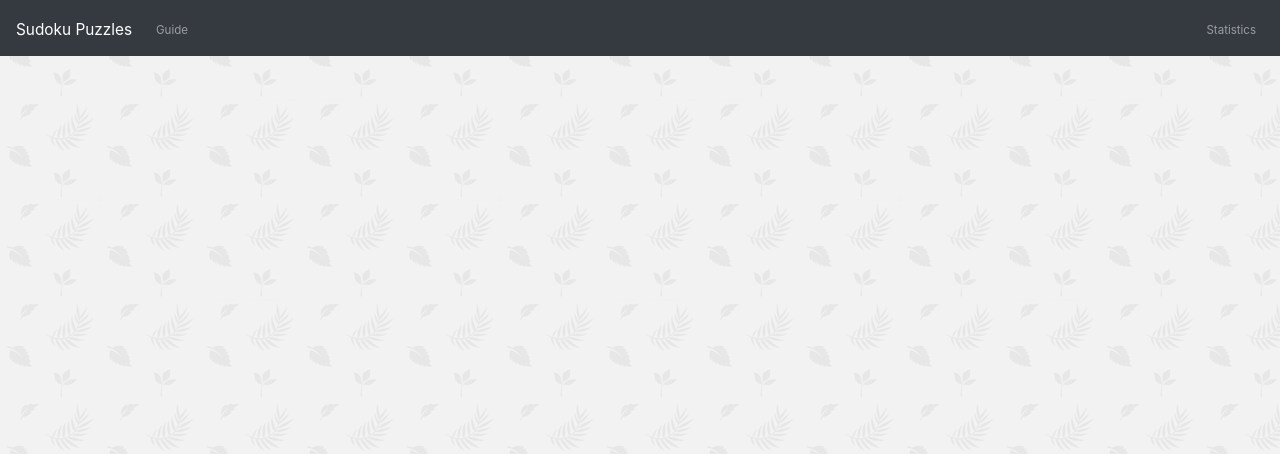
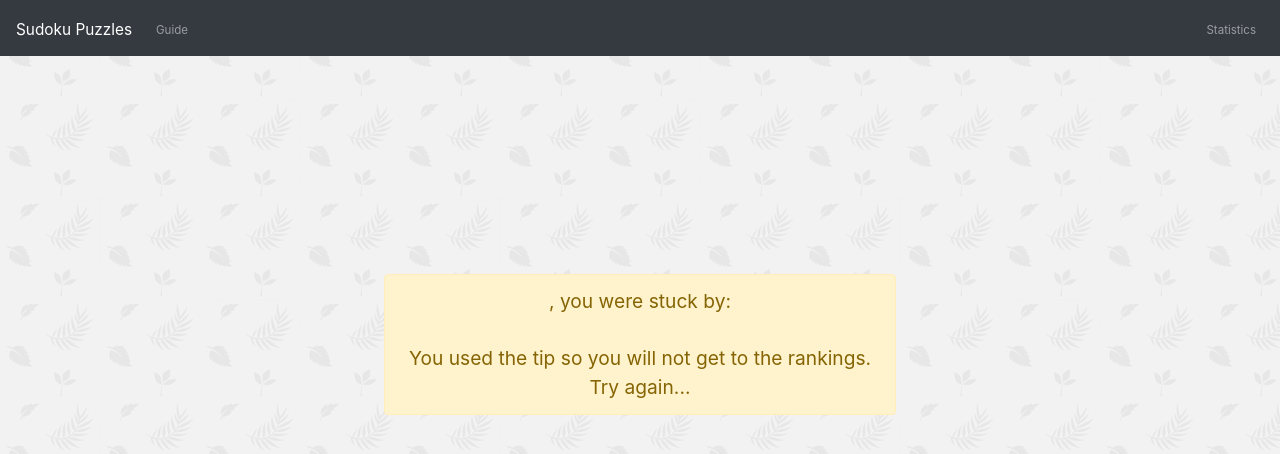
Before and after one commit to hubertstruminski/sudoku, a React (Create React App) app in the folder sudoku-react-js/: page /resultTip in a window 1280 px wide. Shown: the top 454 px of the page. Built offline with nearby package versions, Linux system fonts and the light colour scheme.

Commit message:
add processBoard algorithm for Sudoku component

```diff
--- a/sudoku-react-js/src/App.css
+++ b/sudoku-react-js/src/App.css
@@ -122,7 +122,7 @@
 
 .redFont {
   color: red;
-  margin-top: 30%;
+  margin-top: 43.5%;
   font-size: 1vw;
 }
 
@@ -145,3 +145,12 @@
 .menuSize {
   font-size: 0.9vw;
 }
+
+.sizeDivWarning {
+  width: 40%;
+  min-height: 30%;
+  margin-top: 17%;
+  margin-left: auto;
+  margin-right: auto;
+  font-size: 1.5vw;
+}
--- a/sudoku-react-js/src/App.js
+++ b/sudoku-react-js/src/App.js
@@ -20,7 +20,7 @@ function App() {
           <Route exact path="/" component={Sudoku} />
           <Route exact path="/sudoku" component={Sudoku} />
           <Route exact path="/sudoku/result" component={Result} />
-          <Route exact path="/sudoku/resultTip" component={ResultTip} />
+          <Route exact path="/resultTip" component={ResultTip} />
 
           <Route exact path="/guide" component={Guide} />
           <Route exact path="/statistics" component={Statistics} />
--- a/sudoku-react-js/src/actions/resultActions.js
+++ b/sudoku-react-js/src/actions/resultActions.js
@@ -10,12 +10,9 @@ export const checkResult = (boardCheck, time, userName, isTip, history) => async
     history.push("/sudoku/result");
 }
 
-export const checkResultTip = (time, userName, isTip, history) => async dispatch => {
-    console.log(time);
-    console.log(userName);
-    console.log(isTip);
-    const response = await axios.post(`/sudoku/resultTip/${userName}/${isTip}`, time);
-    history.push("/sudoku/resultTip");
+export const checkResultTip = (time, userName, history) => async dispatch => {
+    const response = await axios.post(`/sudoku/resultTip/${userName}`, time);
+    history.push("/resultTip");
     dispatch({
         type: GET_RESULT,
         payload: response.data
--- a/sudoku-react-js/src/components/ResultTip.js
+++ b/sudoku-react-js/src/components/ResultTip.js
@@ -1,11 +1,32 @@
 import React from 'react';
+import { connect } from 'react-redux';
+import PropTypes from 'prop-types';
 
 class ResultTip extends React.Component {
+
     render() {
+        const { result } = this.props;
+        let time = result[0];
+        let userName = result[1];
         return (
-            <div>Result Tip</div>
+            <div className="alert alert-warning sizeDivWarning">
+                { userName }, you were stuck by: { time }
+                <br />
+                <br />
+                You used the tip so you will not get to the rankings.
+                <br />
+                Try again...
+            </div>
         );
     }
 }
 
-export default ResultTip;
+ResultTip.propTypes = {
+    result: PropTypes.array
+}
+
+const mapStateToProps = state => ({
+    result: state.result
+})
+
+export default connect(mapStateToProps, {  })(ResultTip);
--- a/sudoku-react-js/src/components/Sudoku.js
+++ b/sudoku-react-js/src/components/Sudoku.js
@@ -21,6 +21,8 @@ class Sudoku extends React.Component {
             invalidUserName: false
         }
         this.timerRef = React.createRef();
+
+        this.divs = [];
 
         this.giveTip = this.giveTip.bind(this);
         this.onKey = this.onKey.bind(this);
@@ -63,6 +65,7 @@ class Sudoku extends React.Component {
     createBoard = (...table) => {
         let result = [];
         let { isBlackFont, isRedFont } = this.state;
+        let x = 0;
 
         for(let i=0; i<table.length; i++) {
             for(let j=0; j<table[i].length; j++) {
@@ -71,7 +74,7 @@ class Sudoku extends React.Component {
                     if(table[i][j][k] === 0) {
                         children.push(<div
                                         key={table[0][j][k]}
-                                        ref={(el) => this.divRef = el}
+                                        ref={(el) => {this.divs[x++] = el}}
                                         className={[isBlackFont && 'square-black', isRedFont && 'square']
                                                     .filter(e => !!e).join(' ')}
                                         contentEditable="true"
@@ -81,7 +84,7 @@ class Sudoku extends React.Component {
                     } else {
                         children.push(<div
                                         key={table[0][j][k]}
-                                        ref={(el) => this.divRef = el}
+                                        ref={(el) => {this.divs[x++] = el}}
                                         className={[isBlackFont && 'square-black', isRedFont && 'square']
                                                     .filter(e => !!e).join(' ')}
                                         onKeyDown={this.onKey}
@@ -110,6 +113,7 @@ class Sudoku extends React.Component {
     }
 
     checkBoard(e) {
+        e.preventDefault();
 
         if(this.state.username.length === 0) {
             this.setState({ invalidUserName: true });
@@ -120,15 +124,39 @@ class Sudoku extends React.Component {
         this.timerRef.current.stopTime();
 
         let time = this.state.time[0];
-
         let userName = this.state.username;
 
+        let fullFilledBoard = this.divs;
+        let processedBoard = this.processBoard(fullFilledBoard);
+
         if(isTip) {
-            this.props.checkResultTip(time, userName, isTip, this.state.history);
+            this.props.checkResultTip(time, userName, this.props.history);
         } else {
-            const { board } = this.props;
-            // this.props.checkResult()
+            let fullFilledBoard = this.state.divs;
         }
+    }
+
+    create2DArray(rows) {
+        var array = [];
+        for (var i=0;i<rows;i++) {
+           array[i] = [];
+        }
+        return array;
+      }
+
+    processBoard(...table) {
+        let result = this.create2DArray(9);
+        let rows = 0;
+        let columns = 0;
+        for(let i=0; i<81; i++) {
+            if(columns === 9) {
+                columns = 0;
+                rows++;
+            }
+            result[rows][columns] = table[0][i].innerText;
+            columns++;
+        }
+        return result;
     }
 
     render() {
@@ -203,4 +231,5 @@ const mapStateToProps = state => ({
     result: state.result
 })
 
-export default connect(mapStateToProps, { generateBoard, getTip, checkResult, checkResultTip })(Sudoku);
+export default connect(mapStateToProps, { generateBoard,
+    getTip, checkResult, checkResultTip })(Sudoku);
```
Also changed, not shown: 1 other file (tests, documents, lock files or other folders).
